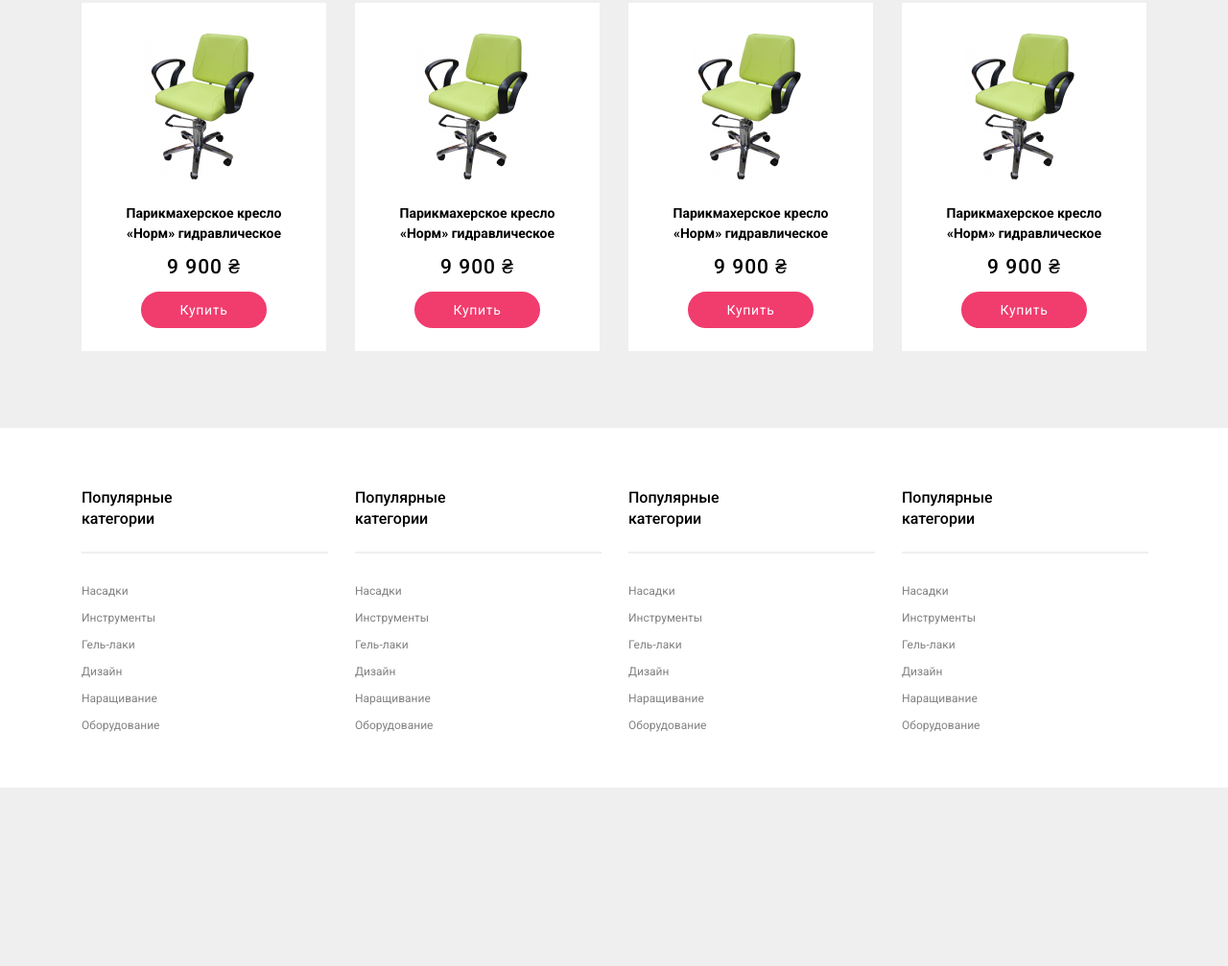
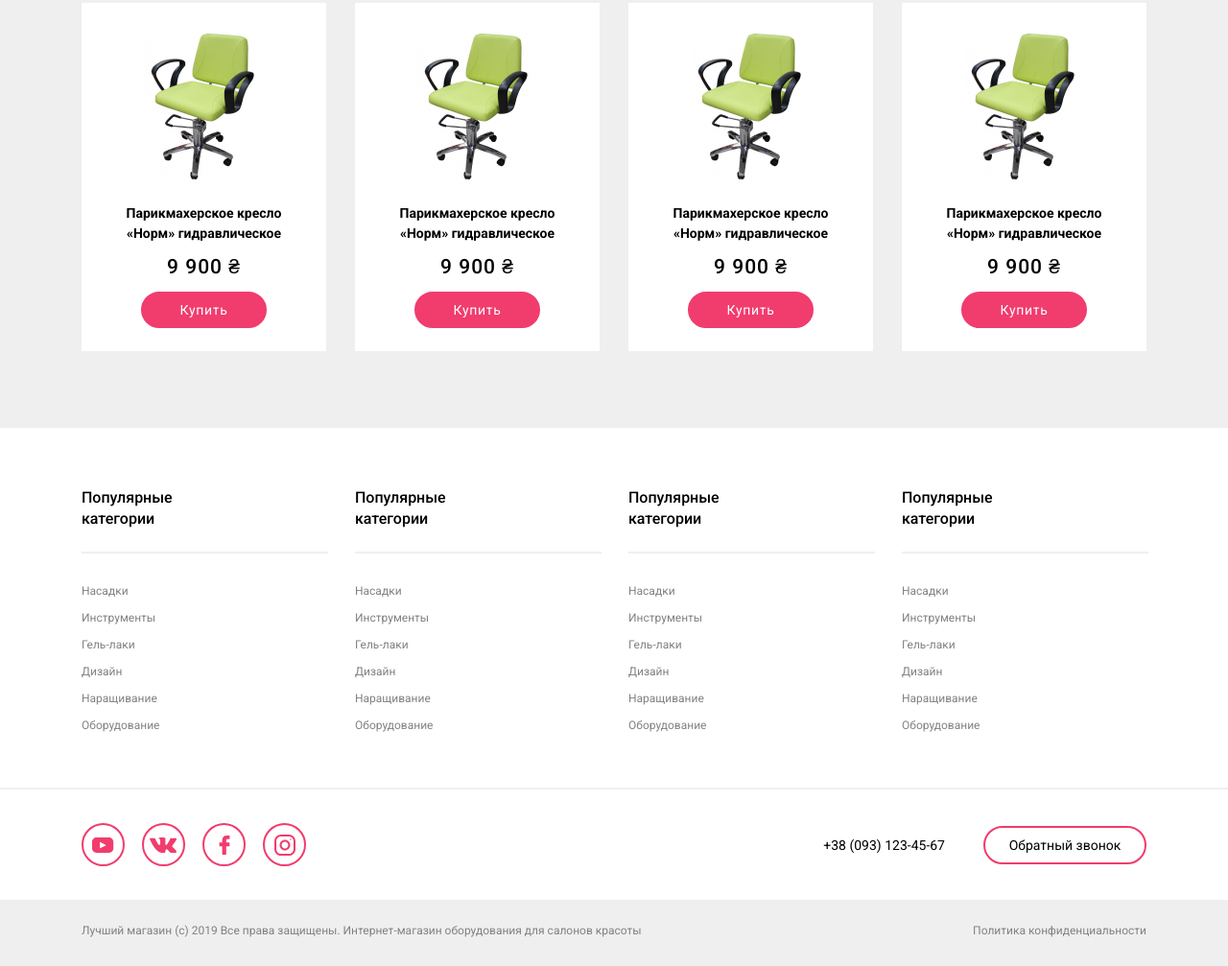
Before and after one commit to PolinaEs/beauty-site, a plain HTML site: page index.html in a window 1280 px wide. Shown: the part 2280-3287 px from the top of the page at 96% size. Before the commit the page ends 3101 px from the top, so only its background shows below. Drawn offline with Linux system fonts and the light colour scheme.

Commit message:
final-commit

```diff
--- a/assets/css/style.css
+++ b/assets/css/style.css
@@ -141,8 +141,6 @@ a {
   font-size: 1rem;
 }
 
-.feedback__button {}
-
 .button {
   display: flex;
   align-items: center;
@@ -182,8 +180,6 @@ a {
   padding: 7px var(--gap-very-small);
 }
 
-.main {}
-
 .advertising {
   background-image: url(../img/Rectangle.png);
   background-repeat: no-repeat;
@@ -217,8 +213,6 @@ a {
   border: 2px solid;
   padding: 9px 47px;
 }
-
-.goods {}
 
 .goods__title {
   margin-top: 82px;
@@ -323,8 +317,6 @@ a {
   margin-right: 6px;
 }
 
-.subscribe__image {}
-
 .location__item {
   margin-left: 0;
   text-align: left;
@@ -361,8 +353,6 @@ a {
   margin-right: 6px;
 }
 
-.location__image {}
-
 .brands {
   border-color: var(--color-light);
   margin: 49px 20px;
@@ -391,10 +381,6 @@ a {
   width: 150px;
   height: 50px;
 }
-
-.watched {}
-
-.container {}
 
 .watched__title {
   margin-top: 75px;
@@ -511,11 +497,89 @@ a {
   margin-top: 15px;
 }
 
-.footer-category__item {}
-
 .footer-category__link {
   display: block;
   font-size: 12px;
   line-height: 28px;
   color: var(--color-dark-gray);
 }
+
+hr {
+  border: 1px solid var(--color-light);
+  height: 0px;
+}
+
+.footer-info {
+  padding-top: 15px;
+}
+
+.footer-info__container {
+  margin-bottom: 1px;
+  display: flex;
+  align-items: center;
+  justify-content: space-between;
+  padding-top: 20px;
+  padding-bottom: 11px;
+}
+
+.social__list {
+  list-style: none;
+  display: flex;
+  align-items: center;
+  padding-left: 0;
+}
+
+.social__item {
+  margin-right: 18px;
+}
+
+.social__link {
+  display: block;
+  width: 45px;
+  height: 45px;
+  border: 2px solid var(--color-accent);
+  border-radius: 100%;
+  background-repeat: no-repeat;
+  background-position: center center;
+}
+
+.social-youtube {
+  background-image: url(../img/Vector.svg);
+}
+
+.social-vk {
+  background-image: url(../img/Group.svg);
+}
+
+.social-facebook {
+  background-image: url(../img/facebook-logo.svg);
+}
+
+.social-instagram {
+  background-image: url(../img/instagram.svg);
+}
+
+.footer-bottom {
+  min-width: 100%;
+  background-color: var(--color-light);
+}
+
+.footer-bottom__container {
+  margin-top: 24px;
+  padding: 25px 0px;
+  display: flex;
+  justify-content: space-between;
+  padding-bottom: 30px;
+}
+
+.footer-bottom__text {
+  font-size: 12px;
+  line-height: 14px;
+  color: var(--color-dark-gray);
+}
+
+.footer-bottom__link {
+  font-size: 12px;
+  line-height: 14px;
+  color: var(--color-dark-gray);
+}
--- a/index.html
+++ b/index.html
@@ -276,6 +276,7 @@
 
   <footer class="footer">
     <div class="footer__container container">
+
       <div class="footer-category">
         <div class="footer-category__container ">
           <p class="footer-category__title">Популярные <br>
@@ -377,16 +378,41 @@
             </li>
           </ol>
         </div>
-
-
       </div>
-
+    </div>
+    <hr>
+    <div class="footer-info">
+      <div class="footer-info__container container">
+        <div class="footer-info__social">
+          <ol class="social__list">
+            <li class="social__item">
+              <a class="social__link social-youtube" href=""></a>
+            </li>
+            <li class="social__item">
+              <a class="social__link social-vk" href=""></a>
+            </li>
+            <li class="social__item">
+              <a class="social__link social-facebook" href=""></a>
+            </li>
+            <li class="social__item">
+              <a class="social__link social-instagram" href=""></a>
+            </li>
+          </ol>
+        </div>
+        <div class="footer-info__feedback feedback">
+          <a class="footer-info__phone" href="tel:+380931234567">+38 (093) 123-45-67</a>
+          <button class="footer-info__button button button--primary" type="button">Обратный звонок</button>
+        </div>
+      </div>
     </div>
 
-
-
-
-
+    <div class="footer-bottom">
+      <div class="footer-bottom__container container">
+        <p class="footer-bottom__text">Лучший магазин (с) 2019 Все права защищены. Интернет-магазин оборудования для
+          салонов красоты</p>
+        <a class="footer-bottom__link" href="">Политика конфиденциальности</a>
+      </div>
+    </div>
 
   </footer>
 
```
